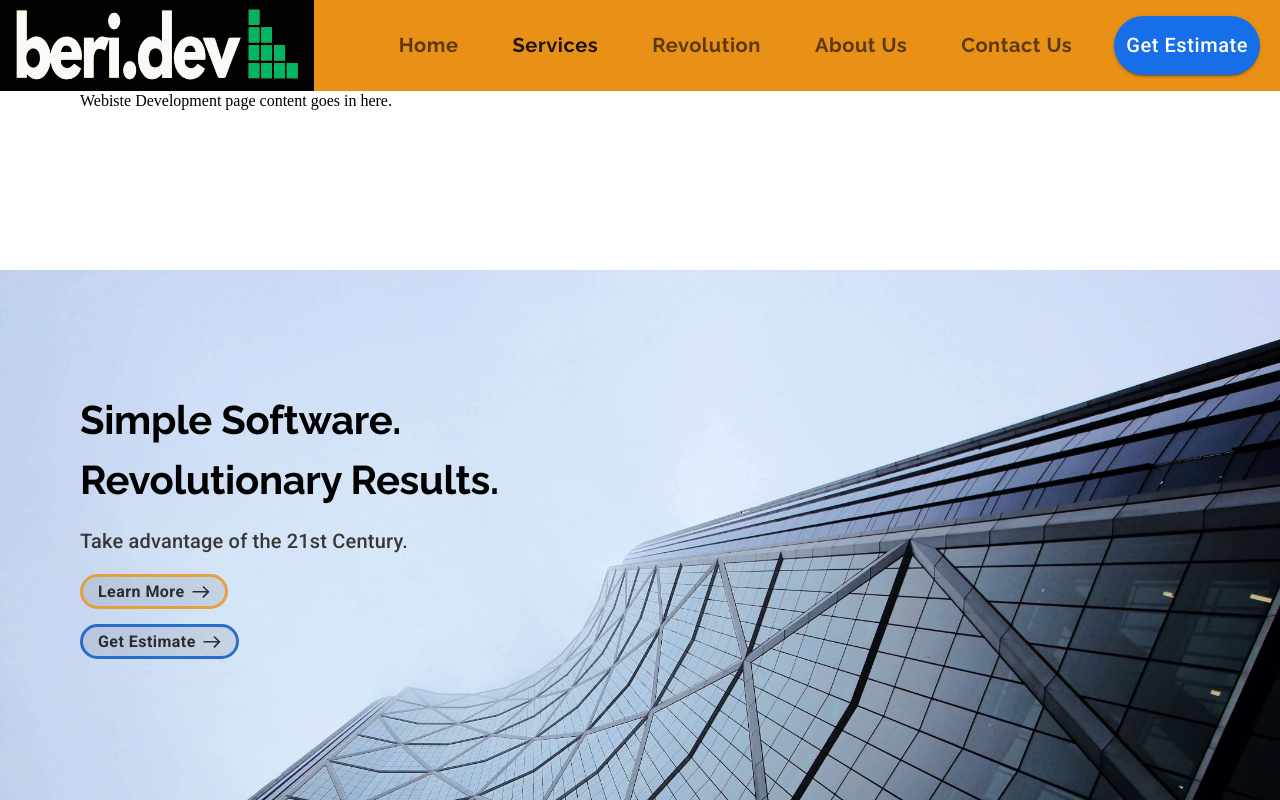
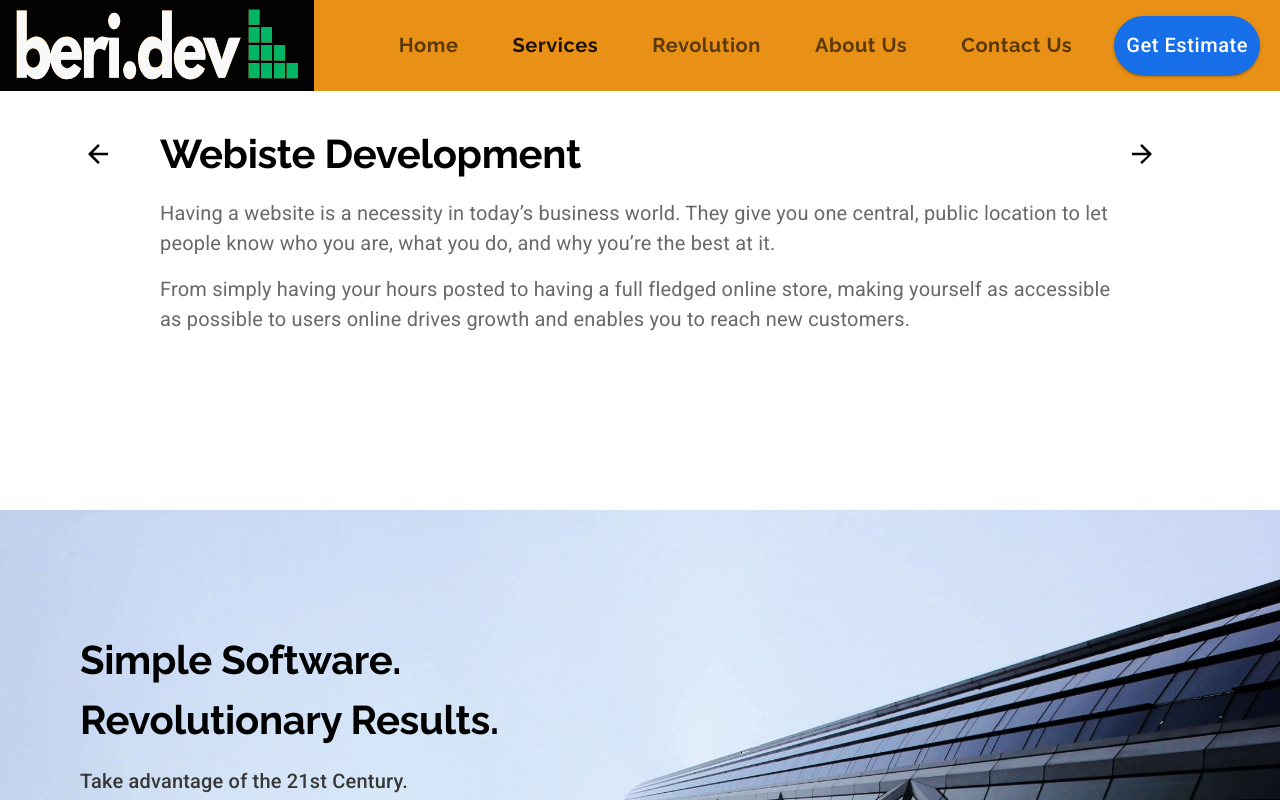
Before and after one commit to HAZberi/tech-company-website, a React (Create React App) app: page /websites in a window 1280 px wide. Shown: the top 800 px of the page. Built offline with nearby package versions, Linux system fonts and the light colour scheme.

Commit message:
Website Development section final responsive

```diff
--- a/src/components/Websites.js
+++ b/src/components/Websites.js
@@ -2,6 +2,7 @@ import React from "react";
 import { Link } from "react-router-dom";
 import { makeStyles, useTheme } from "@material-ui/core/styles";
 import Grid from "@material-ui/core/Grid";
+import Hidden from "@material-ui/core/Hidden";
 import useMediaQuery from "@material-ui/core/useMediaQuery";
 import IconButton from "@material-ui/core/IconButton";
 import Typography from "@material-ui/core/Typography";
@@ -49,8 +50,79 @@ const Websites = (props) => {
 
   return (
     <Grid container direction="column">
-      <Grid item container direction="row" className={classes.rowContainer}>
-        Webiste Development page content goes in here.
+      <Grid
+        item
+        container
+        direction="row"
+        className={classes.rowContainer}
+        justify={medium ? "space-around" : "center"}
+        style={{
+          marginTop: medium ? "1rem" : "2rem",
+        }}
+      >
+        <Hidden smDown>
+          <Grid
+            item
+            className={classes.arrowContainer}
+            style={{
+              marginRight: medium ? "1rem" : "2.5em",
+              marginLeft: medium ? "-1.5rem" : "-2.5em",
+            }}
+          >
+            <IconButton
+              className={classes.arrowIcons}
+              component={Link}
+              to="/mobileapps"
+              onClick={() => {
+                props.setValue(1);
+                props.setSelected(1);
+              }}
+            >
+              <img src={backArrow} alt="Back to Mobile App Development Page" />
+            </IconButton>
+          </Grid>
+        </Hidden>
+        <Grid item container direction="column" className={classes.heading}>
+          <Grid item>
+            <Typography
+              variant="h2"
+              align={smaller ? "center" : "left"}
+              gutterBottom
+            >
+              Webiste Development
+            </Typography>
+          </Grid>
+          <Grid item>
+            <Typography variant="body1" paragraph>
+            Having a website is a necessity in today’s business world. They give you one central, public location to let people know who you are, what you do, and why you’re the best at it.
+            </Typography>
+            <Typography variant="body1" paragraph>
+            From simply having your hours posted to having a full fledged online store, making yourself as accessible as possible to users online drives growth and enables you to reach new customers.
+            </Typography>
+          </Grid>
+        </Grid>
+        <Hidden smDown>
+          <Grid
+            item
+            className={classes.arrowContainer}
+            style={{ marginRight: medium ? "-1.5rem" : 0 }}
+          >
+            <IconButton
+              className={classes.arrowIcons}
+              component={Link}
+              to="/services"
+              onClick={() => {
+                props.setValue(1);
+                props.setSelected(null);
+              }}
+            >
+              <img
+                src={forwardArrow}
+                alt="Forward to Services Page"
+              />
+            </IconButton>
+          </Grid>
+        </Hidden>
       </Grid>
       <Grid item container direction="row">
         <Grid item></Grid>
```
Also changed, not shown: 1 other file (tests, documents, lock files or other folders).
